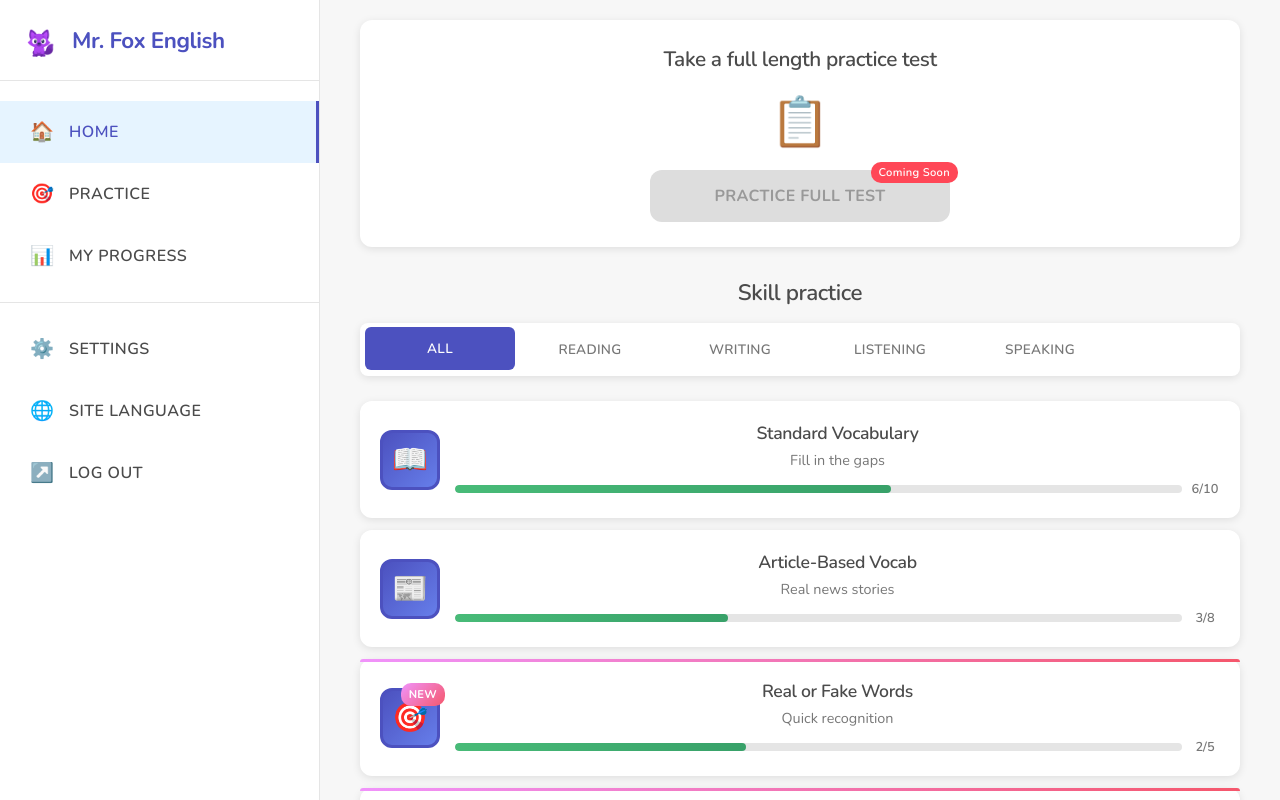
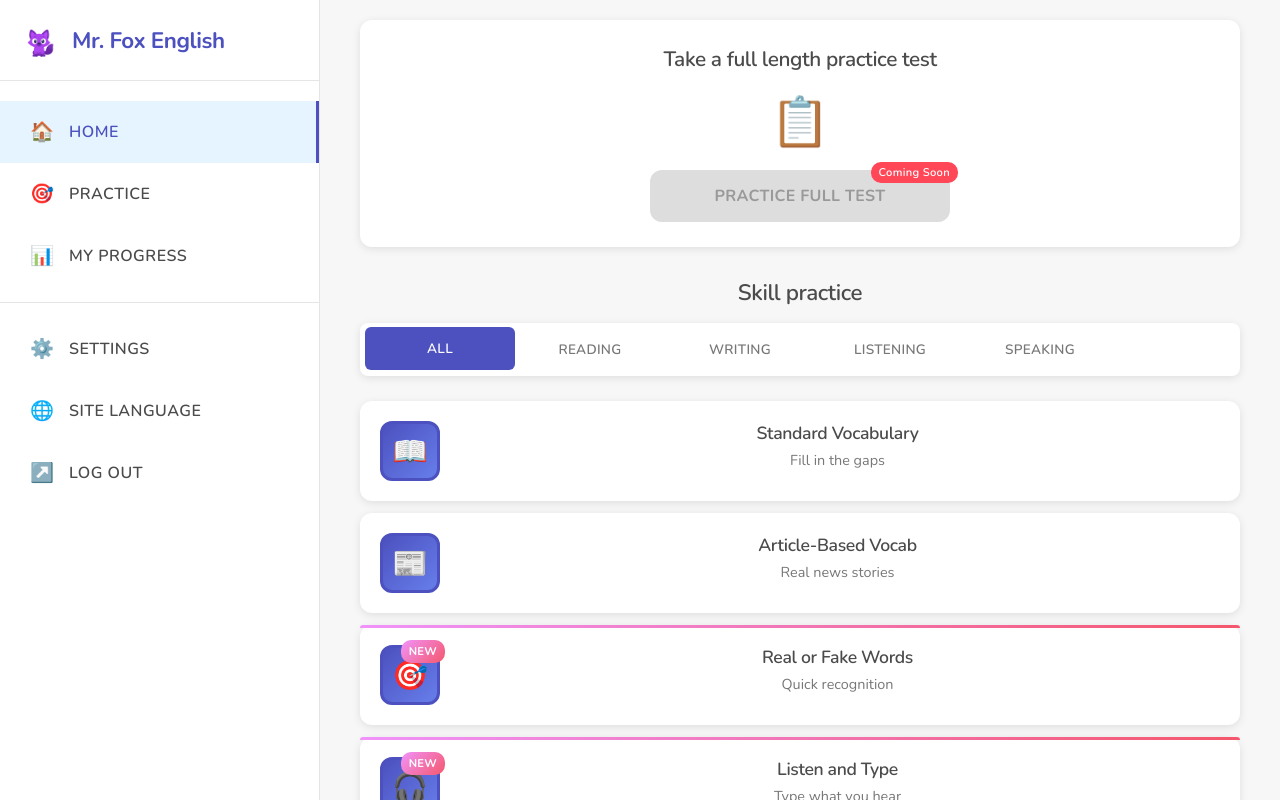
Before and after one commit to legga001/vocabulary-test, a React (Create React App) app: page / in a window 1280 px wide. Both pictures are taken after a click on the button "START PRACTICING". Built offline with nearby package versions, Linux system fonts and the light colour scheme.

Commit message:
Update LandingPage.js

```diff
--- a/src/components/LandingPage.js
+++ b/src/components/LandingPage.js
@@ -1,4 +1,4 @@
-// src/components/LandingPage.js - Fixed and optimised version
+// src/components/LandingPage.js - Updated without progress bars and DET badge
 import React, { useEffect, useState, useCallback, useMemo } from 'react';
 
 // Constants for better performance - moved outside component
@@ -18,7 +18,6 @@ const EXERCISES = Object.freeze([
     icon: '📖',
     title: 'Standard Vocabulary',
     subtitle: 'Fill in the gaps',
-    progress: '6/10',
     isActive: true
   },
   {
@@ -27,7 +26,6 @@ const EXERCISES = Object.freeze([
     icon: '📰',
     title: 'Article-Based Vocab',
     subtitle: 'Real news stories',
-    progress: '3/8',
     isActive: true
   },
   {
@@ -36,7 +34,6 @@ const EXERCISES = Object.freeze([
     icon: '🎯',
     title: 'Real or Fake Words',
     subtitle: 'Quick recognition',
-    progress: '2/5',
     isActive: true,
     isNew: true
   },
@@ -48,10 +45,8 @@ const EXERCISES = Object.freeze([
     icon: '🎧',
     title: 'Listen and Type',
     subtitle: 'Type what you hear',
-    progress: '0/10',
     isActive: true,
-    isNew: true,
-    isDET: true
+    isNew: true
   },
   {
     type: 'listening',
@@ -59,7 +54,6 @@ const EXERCISES = Object.freeze([
     icon: '🔊',
     title: 'Audio Comprehension',
     subtitle: 'Listen and answer',
-    progress: '0/7',
     isActive: false
   },
   {
@@ -68,7 +62,6 @@ const EXERCISES = Object.freeze([
     icon: '🎵',
     title: 'Pronunciation Practice',
     subtitle: 'Listen and repeat',
-    progress: '0/5',
     isActive: false
   },
 
@@ -79,7 +72,6 @@ const EXERCISES = Object.freeze([
     icon: '✍️',
     title: 'Grammar Practice',
     subtitle: 'Sentence building',
-    progress: '0/6',
     isActive: false
   },
   {
@@ -88,7 +80,6 @@ const EXERCISES = Object.freeze([
     icon: '📝',
     title: 'Essay Writing',
     subtitle: 'Structured responses',
-    progress: '0/4',
     isActive: false
   },
 
@@ -99,7 +90,6 @@ const EXERCISES = Object.freeze([
     icon: '🎤',
     title: 'Conversation Practice',
     subtitle: 'Speaking prompts',
-    progress: '0/6',
     isActive: false
   },
   {
@@ -108,7 +98,6 @@ const EXERCISES = Object.freeze([
     icon: '🗣️',
     title: 'Pronunciation Check',
     subtitle: 'Voice analysis',
-    progress: '0/4',
     isActive: false
   }
 ]);
@@ -145,17 +134,6 @@ function LandingPage({ onExercises, onProgress, onSelectExercise, isTransitionin
     if (selectedCategory === 'ALL') return EXERCISES;
     return EXERCISES.filter(exercise => exercise.category === selectedCategory);
   }, [selectedCategory]);
-
-  // Memoised progress calculations
-  const exerciseProgressData = useMemo(() => {
-    return filteredExercises.map(exercise => {
-      const [current, total] = exercise.progress.split('/').map(Number);
-      return {
-        ...exercise,
-        progressPercentage: (current / total) * 100
-      };
-    });
-  }, [filteredExercises]);
 
   // Event handlers with useCallback for performance
   const handleMobileMenuToggle = useCallback(() => {
@@ -231,12 +209,10 @@ function LandingPage({ onExercises, onProgress, onSelectExercise, isTransitionin
   ), [selectedCategory, handleCategoryChange]);
 
   const renderExerciseItem = useCallback((exercise, index) => {
-    const exerciseData = exerciseProgressData.find(e => e.type === exercise.type) || exercise;
-
     return (
       <div
         key={`${exercise.category}-${exercise.type}-${index}`}
-        className={`exercise-item ${exercise.isActive ? 'active' : 'disabled'} ${exercise.isNew ? 'new-exercise' : ''} ${exercise.isDET ? 'det-exercise' : ''}`}
+        className={`exercise-item ${exercise.isActive ? 'active' : 'disabled'} ${exercise.isNew ? 'new-exercise' : ''}`}
         onClick={() => handleExerciseClick(exercise)}
         style={{ animationDelay: `${index * 0.1}s` }}
         role={exercise.isActive ? 'button' : 'text'}
@@ -254,30 +230,20 @@ function LandingPage({ onExercises, onProgress, onSelectExercise, isTransitionin
             {exercise.icon}
           </div>
           {exercise.isNew && <div className="new-badge">NEW</div>}
-          {exercise.isDET && <div className="det-badge">DET</div>}
         </div>
 
         <div className="exercise-content">
           <h4 className="exercise-title">{exercise.title}</h4>
           <p className="exercise-subtitle">{exercise.subtitle}</p>
 
-          {exercise.isActive ? (
-            <div className="exercise-progress">
-              <div className="progress-bar-small">
-                <div
-                  className="progress-fill-small"
-                  style={{ width: `${exerciseData.progressPercentage}%` }}
-                ></div>
-              </div>
-              <span className="progress-text-small">{exercise.progress}</span>
-            </div>
-          ) : (
+          {/* REMOVED: Progress bars and coming soon text */}
+          {!exercise.isActive && (
             <div className="coming-soon-small">Coming soon</div>
           )}
         </div>
       </div>
     );
-  }, [exerciseProgressData, handleExerciseClick]);
+  }, [handleExerciseClick]);
 
   return (
     <div className={`landing-duolingo ${isTransitioning === false ? 'fade-in' : ''}`}>
```
